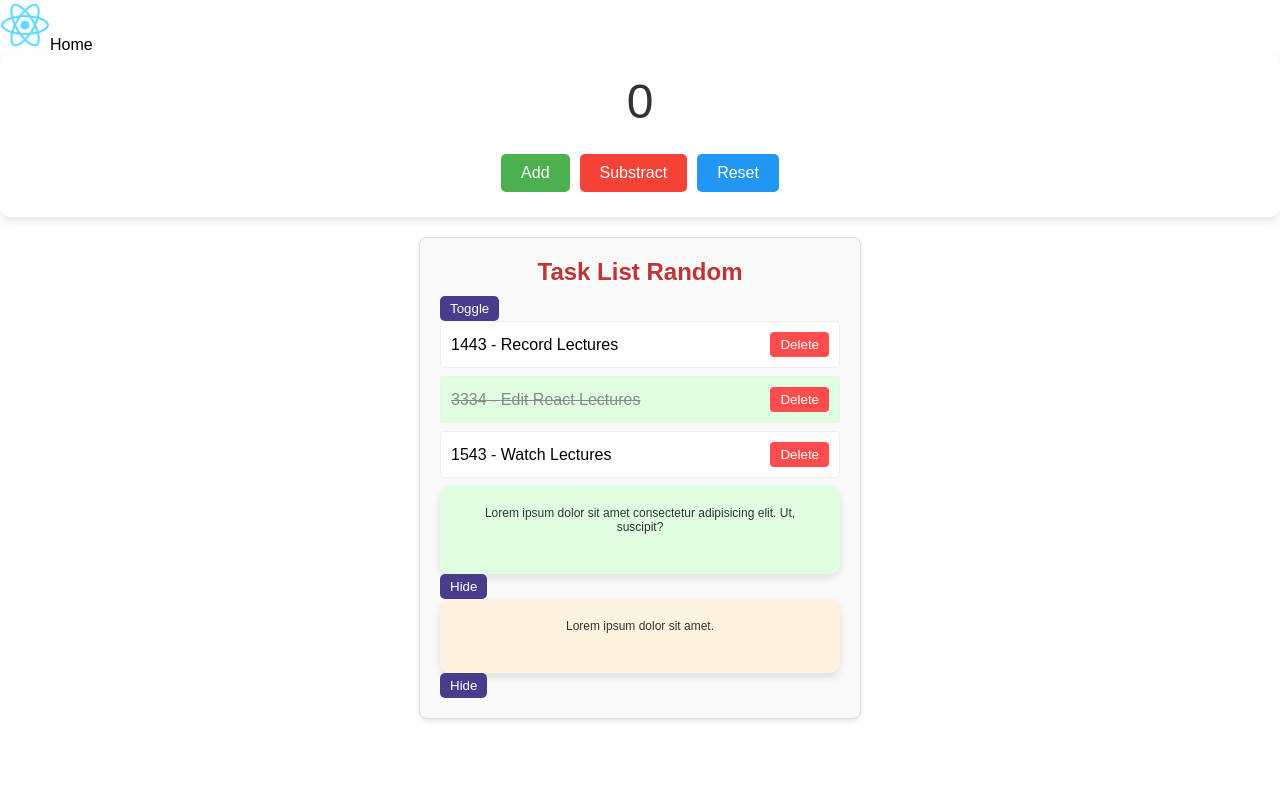
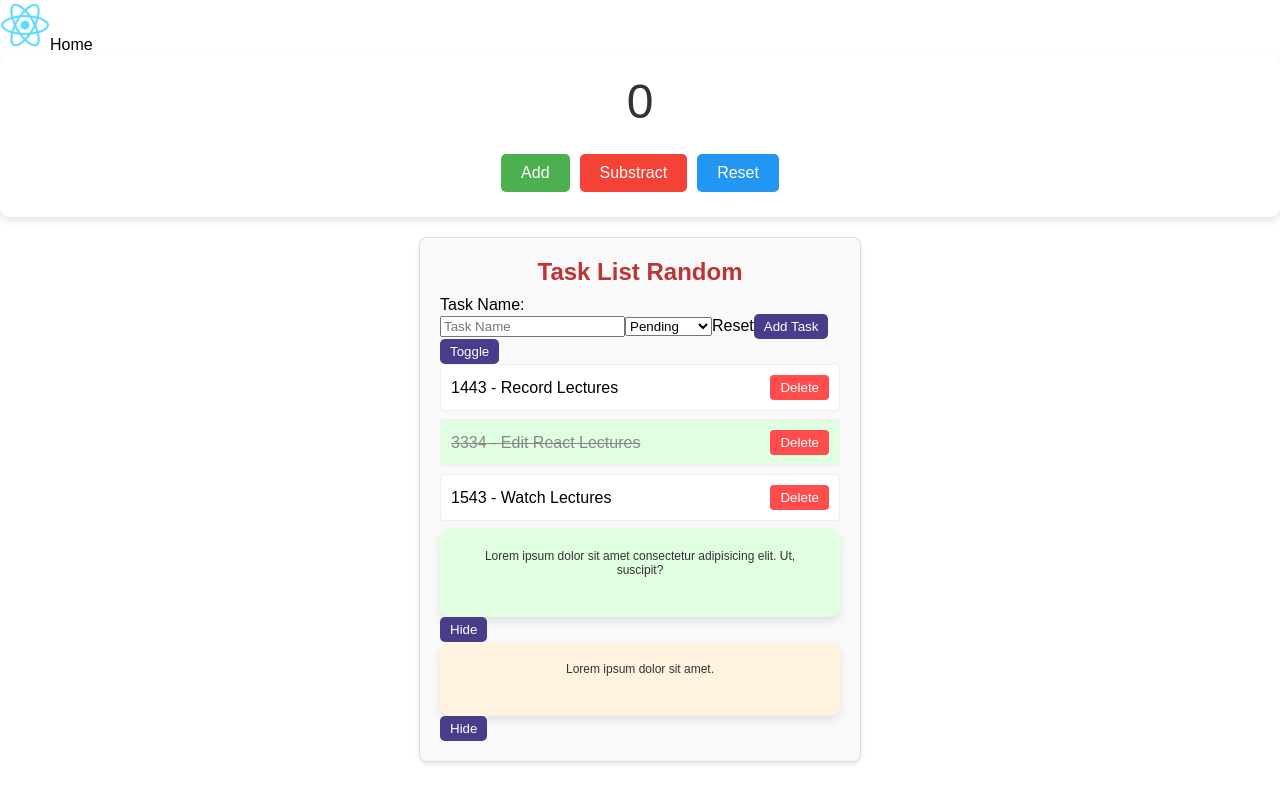
Before and after one commit to Melaniaift/ReactBasics, a React (Create React App) app: page / in a window 1280 px wide. Built offline with nearby package versions, Linux system fonts and the light colour scheme.

Commit message:
form creation

```diff
--- a/src/components/AddTask.js
+++ b/src/components/AddTask.js
@@ -1,12 +1,44 @@
-import React from 'react'
+import React, { useState } from 'react'
 
 export const AddTask = () => {
+    const [taskValue, setTaskValue] = useState("");
+    const [progress, setProgress] = useState(false);
+
+    const handleChange = (e) => {
+        setTaskValue(e.target.value)
+    }
+
+    const handleReset = () => {
+        setTaskValue("");
+        setProgress(false)
+    }
+
+    const handleSubmit = (event) => {
+        event.preventDefault();
+        const task = {
+            id: Math.floor(Math.random() * 10000),
+            name: taskValue,
+            completed: Boolean(progress)
+        }
+        console.error(task)
+        handleReset();
+    }
+
     return (
         <section className="addTask">
-            <form>
-                <label htmlFor=''>Task Name:</label>
-                <input type="text" name="" id="" />
+            <form onSubmit={handleSubmit}>
+                <label htmlFor='task'>Task Name:</label>
+                <br />
+                <input onChange={handleChange} type="text" name="task" id="task" placeholder='Task Name' autoComplete='off' value={taskValue} />
+                <select onChange={(event) => setProgress(event.target.value)} value={progress}>
+                    <option value={false}>Pending</option>
+                    <option value={true}>Completed</option>
+                </select>
+                <span onClick={handleReset} className='reset'>Reset</span>
+                <button type="submit">Add Task</button>
+
             </form>
+            <p>{taskValue}</p>
         </section>
     )
 }
--- a/src/components/TaskList.js
+++ b/src/components/TaskList.js
@@ -3,6 +3,7 @@ import { useState } from 'react';
 import './TaskList.css';
 import { TaskCard } from './TaskCard';
 import { BoxCard } from './BoxCard';
+import { AddTask } from './AddTask';
 
 export const TaskList = (props) => {
     const [tasks, setTasks] = useState([
@@ -18,7 +19,8 @@ export const TaskList = (props) => {
     }
     return (
         <div className="task-container">
-            <h1 style={{color: "#be3434"}}>Task List {props.title}</h1>
+            <h1 style={{ color: "#be3434" }}>Task List {props.title}</h1>
+            <AddTask />
             <ul className="task-list">
                 {tasks.length > 0 && (
                     <button onClick={() => setShow(!show)}>Toggle</button>
@@ -28,6 +30,7 @@ export const TaskList = (props) => {
                     <TaskCard key={task.id} task={task} handleDelete={handleDelete} />
                 ))}
             </ul>
+
             <BoxCard result="success">
                 <p className="little">Lorem ipsum dolor sit amet consectetur adipisicing elit. Ut, suscipit?</p>
             </BoxCard>
```
